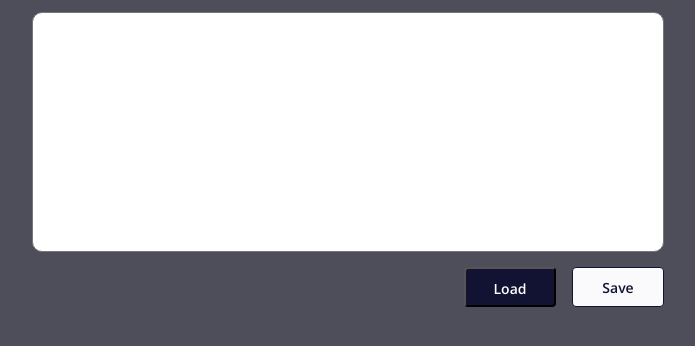
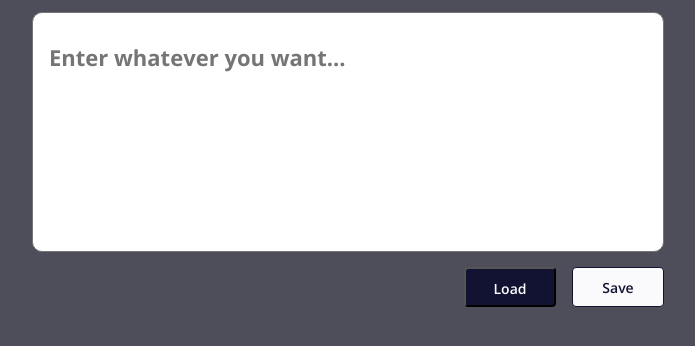
Before and after one commit to Adam-DevPL/simple-editor, a website built with webpack: page src/pages/index.html in a window 1280 px wide. Shown: the part 298-644 px from the top of the page, without its empty margins (292-987 px from the left). Built offline with nearby package versions, Linux system fonts and the light colour scheme.

```diff
--- a/src/pages/index.html
+++ b/src/pages/index.html
@@ -11,7 +11,7 @@
     </header>
     <form class="form">
       <p>
-        <textarea class="textarea textarea--js"></textarea>
+        <textarea class="textarea textarea--js" placeholder="Enter whatever you want..."></textarea>
       </p>
     </form>
     <button class="button button__load button__load--js">Load</button>
```
Also changed, not shown: public/simple-editor.png (added).
